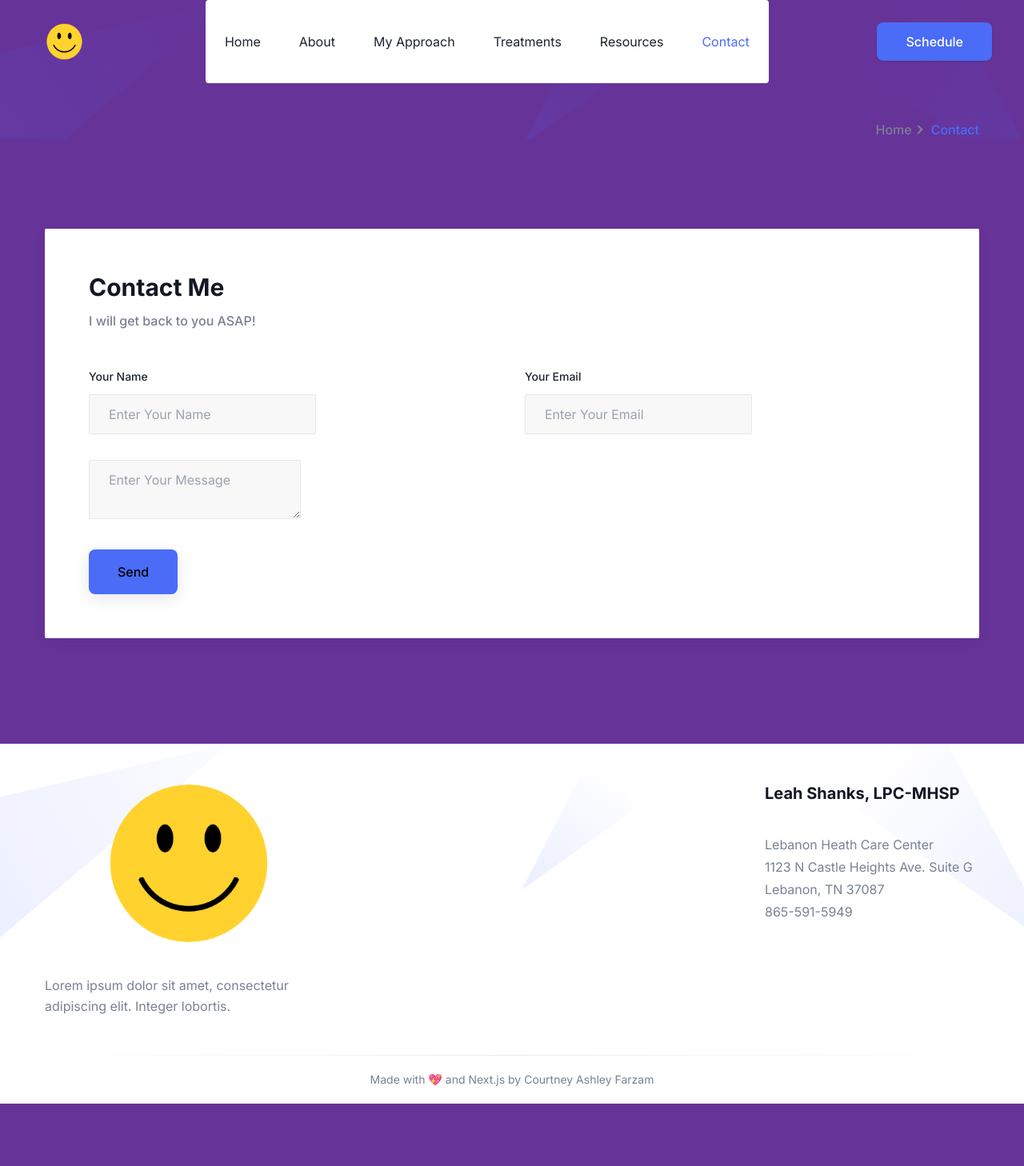
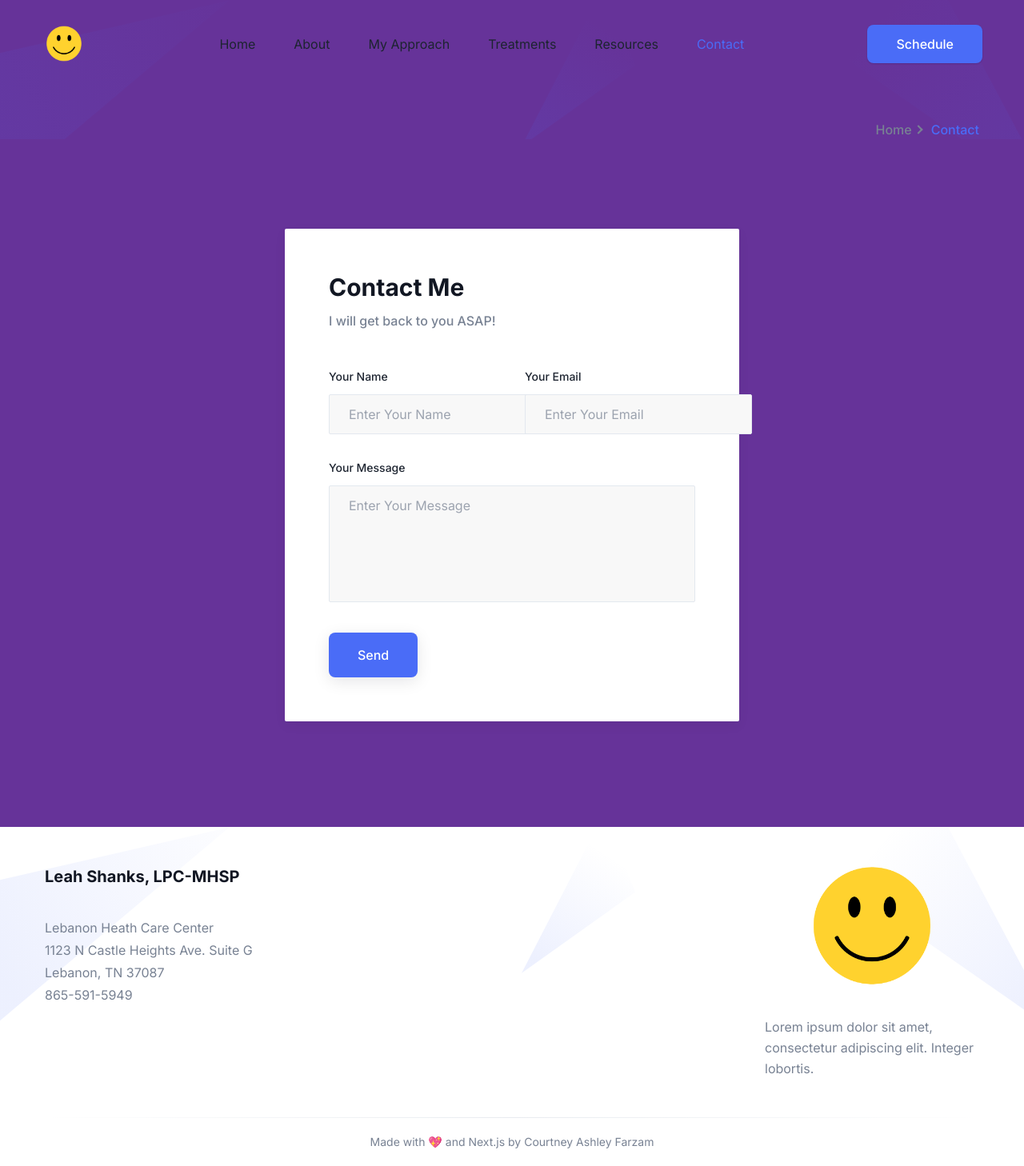
Before and after one commit to courtneyfarzam/CMWS, a Next.js app: page /contact in a window 1280 px wide. Shown: the whole page at 80% size. Before the commit the page ends 1380 px from the top, so only its background shows below. Built offline with nearby package versions, Linux system fonts and the light colour scheme.

Commit message:
did some touchups to navbar

```diff
--- a/components/Contact/index.tsx
+++ b/components/Contact/index.tsx
@@ -14,7 +14,7 @@ const Contact = () => {
 			<section id='contact' className='overflow-hidden py-16 md:py-20 lg:py-28'>
 				<div className='container'>
 					<div className='-mx-4 flex flex-wrap'>
-						<div className='w-full px-4'>
+						<div className='w-1/2 px-4 mx-auto'>
 							<div className='shadow-three mb-12 rounded-sm bg-white px-8 py-11 sm:p-[55px] lg:mb-5 lg:px-8 xl:p-[55px]'>
 								<h2 className='mb-3 text-2xl font-bold text-black sm:text-3xl lg:text-2xl xl:text-3xl'>
 									Contact Me
@@ -68,13 +68,21 @@ const Contact = () => {
 											</div>
 										</div>
 
-										<div className='w-full px-4 md:w-1/2'>
+										<div className='w-full px-4'>
 											<div className='mb-8'>
+												<label
+													htmlFor='message'
+													className='mb-3 block text-sm font-medium text-dark'
+												>
+													Your Message
+												</label>
+
 												<textarea
 													id='message'
 													name='message'
+													rows={5}
 													placeholder='Enter Your Message'
-													className='border-stroke rounded-sm border bg-[#f8f8f8] px-6 py-3 text-base text-body-color outline-none focus:border-primary'
+													className='border-stroke w-full resize-none rounded-sm border bg-[#f8f8f8] px-6 py-3 text-base text-body-color outline-none focus:border-primary'
 												/>
 
 												<ValidationError
@@ -89,7 +97,7 @@ const Contact = () => {
 											<button
 												type='submit'
 												disabled={state.submitting}
-                                                className='shadow-submit rounded-lg bg-primary px-9 py-4 text-base font-medium text0white duration-300 hover:bg-primary/90'
+												className='shadow-submit rounded-lg bg-primary px-9 py-4 text-base font-medium text-white duration-300 hover:bg-primary/90'
 											>
 												Send
 											</button>
--- a/components/Footer/index.tsx
+++ b/components/Footer/index.tsx
@@ -8,30 +8,9 @@ const Footer = () => {
 			<>
 				<footer className='relative z-10 bg-white pt-16 md:pt-20 lg:pt-12'>
 					<div className='container'>
-						<div className='-mx-4 flex flex-wrap justify-between m:m-auto sm:'>
+						<div className='-mx-4 flex flex-wrap justify-between'>
 							<div className='w-full px-4 md:w-1/2 lg:w-4/12 xl:w-5/12'>
-								<div className='mb-12 max-w-[360px]'>
-									<Link href='/' className='mb-8 inline-block'>
-										<Image
-											src='/images/placeholderLogo.png'
-											alt='logo'
-											className='w-full'
-											width={100}
-											height={70}
-										/>
-									</Link>
-
-									<p className='mb-9 text-base leading-relaxed text-body-color'>
-										Lorem ipsum dolor sit amet, consectetur adipiscing elit.
-										Integer lobortis.
-									</p>
-
-									{/* Social Icons Here If Wanted */}
-								</div>
-							</div>
-
-							<div className='w-full px-4 md:w-1/2 lg:w-4/12 xl:w-3/12'>
-								<div className=''>
+								<div>
 									<h2 className='mb-10 text-xl font-bold text-black'>
 										Leah Shanks, LPC-MHSP
 									</h2>
@@ -52,6 +31,27 @@ const Footer = () => {
 									</div>
 								</div>
 							</div>
+
+							<div className='w-full px-4 md:w-1/2 lg:w-4/12 xl:w-3/12'>
+								<div className='mb-12 max-w-[360px]'>
+									<Link href='/' className='mb-8 inline-block'>
+										<Image
+											src='/images/placeholderLogo.png'
+											alt='logo'
+											className='w-full'
+											width={100}
+											height={70}
+										/>
+									</Link>
+
+									<p className='mb-9 text-base leading-relaxed text-body-color'>
+										Lorem ipsum dolor sit amet, consectetur adipiscing elit.
+										Integer lobortis.
+									</p>
+
+									{/* Social Icons Here If Wanted */}
+								</div>
+							</div>
 						</div>
 
 						<div className='h-px w-full bg-gradient-to-r from-transparent via-[#D2D8E183] to-transparent' />
@@ -66,7 +66,7 @@ const Footer = () => {
 						</div>
 					</div>
 
-                    {/* The fun SVG returns */}
+					{/* The fun SVG returns */}
 					<div>
 						<span className='absolute left-0 top-0 z-[-1]'>
 							<svg
--- a/components/Header/index.tsx
+++ b/components/Header/index.tsx
@@ -34,15 +34,18 @@ const Header = () => {
 			<>
 				<header className={`header left-0 top-0 z-40 flex w-full items-center
                 ${sticky
-                ? 'fixed z-[9999] bg-white !bg-opacity-80 shadow-sticky backdrop-blur-sm transition'
+                ? 'fixed z-[9999] bg-white !bg-opacity-30 shadow-sticky backdrop-blur-md transition'
                 : 'absolute bg-transparent'
                 }
                 `}>
 					{/* Navbar */}
 					<div className='container'>
-						<div className='nav-content relative -mx-4 flex items-center'>
+						<div className='relative -mx-4 flex items-center justify-between'>
 							<div className='nav-logo'>
-								<Link href='#HOME' className={``}>
+								<Link
+                                    href='/'
+                                    className={`header-logo block w-full ${sticky ? 'py-5 lg:py-2' : 'py-8'}
+                                `}>
 									<Image
 										src='/images/placeholderLogo.png'
 										alt='Nav Logo'
@@ -53,36 +56,30 @@ const Header = () => {
 							</div>
 
                             <div className='flex w-full items-center justify-center'>
-                                <div className='nav-links'>
+                                <div className=''>
                                     {/* Navbar Mobile Menu Button */}
                                     <button
                                         onClick={navbarToggleHandler}
                                         id='navbarToggler'
                                         aria-label='Mobile Menu'
-                                        className='nav-toggler absolute right-4 top-1/2 block translate-y-[-50%] rounded-lg px-3 py-[6px] ring-primary focus:ring-2 lg:hidden'
+                                        className='absolute right-4 top-1/2 block translate-y-[-50%] rounded-lg px-3 py-[6px] ring-primary focus:ring-2 lg:hidden'
                                     >
                                         {/* Hamburger Lines with Animation */}
                                         <span
                                             className={`
-                                                relative block
-                                                my-1.5 w-[30px] h-0.5
-                                                bg-black transition-all duration-300
+                                                relative block my-1.5 w-[30px] h-0.5 bg-black transition-all duration-300
                                                 ${navbarOpen ? 'top-[7px] rotate-45' : ' '}
                                             `}
                                         />
                                         <span
                                             className={`
-                                                relative block
-                                                my-1.5 w-[30px] h-0.5
-                                                bg-black transition-all duration-300
+                                                relative block my-1.5 w-[30px] h-0.5 bg-black transition-all duration-300
                                                 ${navbarOpen ? 'opacity-0' : ' '}
                                             `}
                                         />{' '}
                                         <span
                                             className={`
-                                                relative block
-                                                my-1.5 w-[30px] h-0.5
-                                                bg-black transition-all duration-300
+                                                relative block my-1.5 w-[30px] h-0.5 bg-black transition-all duration-300
                                                 ${navbarOpen ? 'top-[-8px] -rotate-45' : ' '}
                                             `}
                                         />
@@ -91,15 +88,7 @@ const Header = () => {
                                     <nav
                                         id='navbarCollapse'
                                         className={`
-                                            navbar
-                                            absolute right-0 z-30
-                                            px-6 py-4
-                                            w-[250px]
-                                            rounded border-[.5px]
-                                            border-body-color/50 bg-white
-                                            duration-300
-                                            lg:visible lg:opacity-100
-                                            lg:static lg:w-auto lg:border-none
+                                            navbar absolute right-0 z-30 px-6 py-4 w-[250px] rounded border-[.5px] border-body-color/50 bg-white duration-300 lg:visible lg:opacity-100 lg:static lg:w-auto lg:border-none lg:!bg-transparent lg:p-0
                                             ${navbarOpen
                                             ? 'visibility top-full opacity-100'
                                             : 'invisible top-[120%] opacity-0'
@@ -134,15 +123,16 @@ const Header = () => {
                                     </nav>
                                 </div>
                             </div>
-
-							{/* Make Appointment Button */}
-							<div className='nav-appt-btn flex items-center justify-end pr-16 lg:pr-0'>
-								<Link
+                            {/* Make Appointment Button */}
+                            <div className='flex items-center justify-end sm:mr-3 pr-16 lg:pr-0'>
+                                <Link
                                     href='#LINKTOAPPTS'
                                     className='ease-in-up shadow-btn hover:shadow-btn-hover hidden rounded-lg bg-primary px-8 py-3 text-base font-medium text-white transition duration-300 hover:bg-opacity-90 md:block md:px-6 lg:px-6 xl:px-9'
                                 >
                                     Schedule</Link>
-							</div>
+                            </div>
+
+
 						</div>
 					</div>
 				</header>
```
Lines whose indentation alone changed are shown as unchanged.
